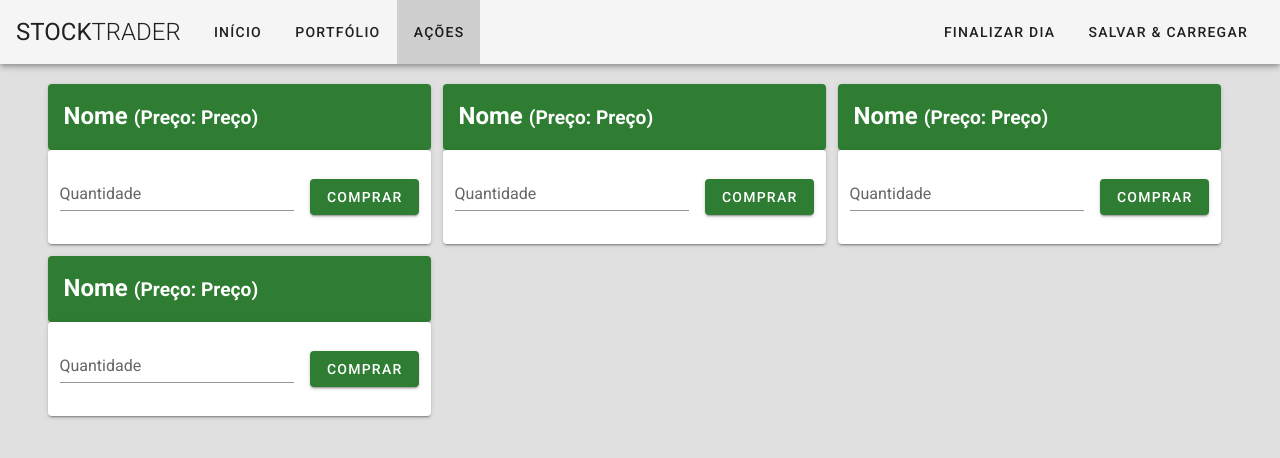
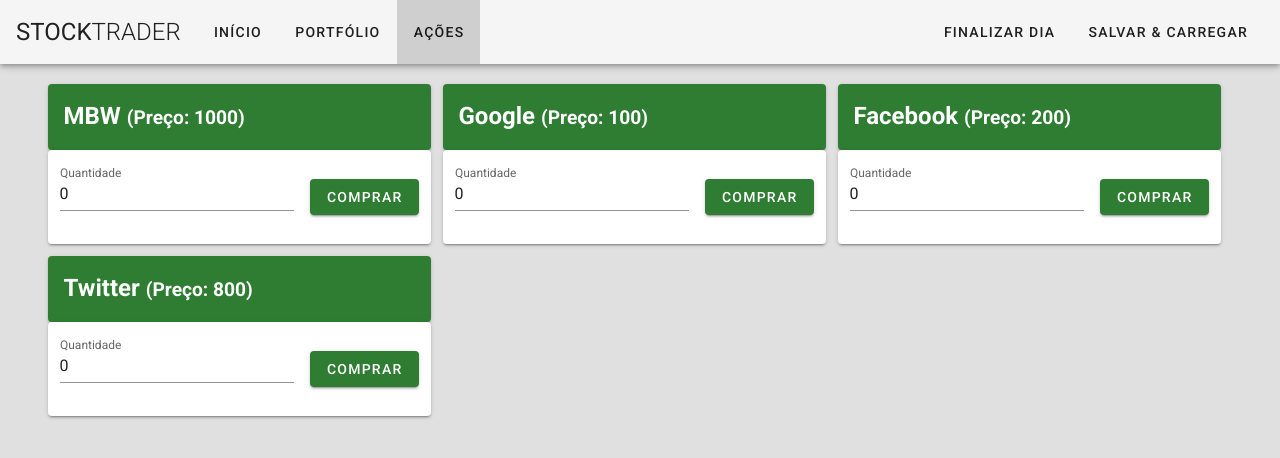
Before and after one commit to freaklucas/stock-trader, a Vue app: page /stocks in a window 1280 px wide. Shown: the top 458 px of the page. Built offline with nearby package versions, Linux system fonts and the light colour scheme.

Commit message:
config v-main

```diff
--- a/src/App.vue
+++ b/src/App.vue
@@ -1,11 +1,11 @@
 <template>
   <v-app>
     <Header />
-    <v-content class="grey lighten-2">
+    <v-main class="grey lighten-2">
       <v-container>
         <router-view></router-view>
       </v-container>
-    </v-content>
+    </v-main>
   </v-app>
 </template>
 
--- a/src/components/stocks/Stock.vue
+++ b/src/components/stocks/Stock.vue
@@ -2,18 +2,45 @@
   <v-flex class="pr-3 pb-3" xs12 md6 lg4>
     <v-card class="green darken-3 white--text">
       <v-card-title class="headline">
-        <strong>Nome <small>(Preço: Preço)</small></strong>
+        <strong>
+          {{ stock.name }}
+          <small>(Preço: {{ stock.price }})</small></strong
+        >
       </v-card-title>
     </v-card>
     <v-card class="white--text">
       <v-container fill-height>
-        <v-text-field label="Quantidade" type="number" />
-        <v-btn class="green darken-3 white--text ml-4"> Comprar </v-btn>
+        <v-text-field
+          label="Quantidade"
+          type="number"
+          v-model.number="quantity"
+        />
+        <v-btn class="green darken-3 white--text ml-4" @click="buyStock">
+          Comprar
+        </v-btn>
       </v-container>
     </v-card>
   </v-flex>
 </template>
 
 <script>
-export default {};
+export default {
+  props: ["stock"],
+  data() {
+    return {
+      quantity: 0,
+    };
+  },
+  methods: {
+    buyStock() {
+      const order = {
+        stockId: this.stock.id,
+        stockPrice: this.stock.price,
+        quantity: this.quantity,
+      };
+      console.log(order);
+      this.quantity = 0;
+    },
+  },
+};
 </script>
--- a/src/components/stocks/Stocks.vue
+++ b/src/components/stocks/Stocks.vue
@@ -1,6 +1,6 @@
 <template>
   <v-layout row wrap mt-2>
-    <Stock v-for="stock in stocks" :key="stock.id" />
+    <Stock v-for="stock in stocks" :key="stock.id" :stock="stock" />
   </v-layout>
 </template>
 
@@ -13,7 +13,7 @@
       stocks: [
         { id: 1, name: "MBW", price: 1000 },
         { id: 2, name: "Google", price: 100 },
-        { id: 3, name: "facebook", price: 200 },
+        { id: 3, name: "Facebook", price: 200 },
         { id: 4, name: "Twitter", price: 800 },
       ],
     };
```
